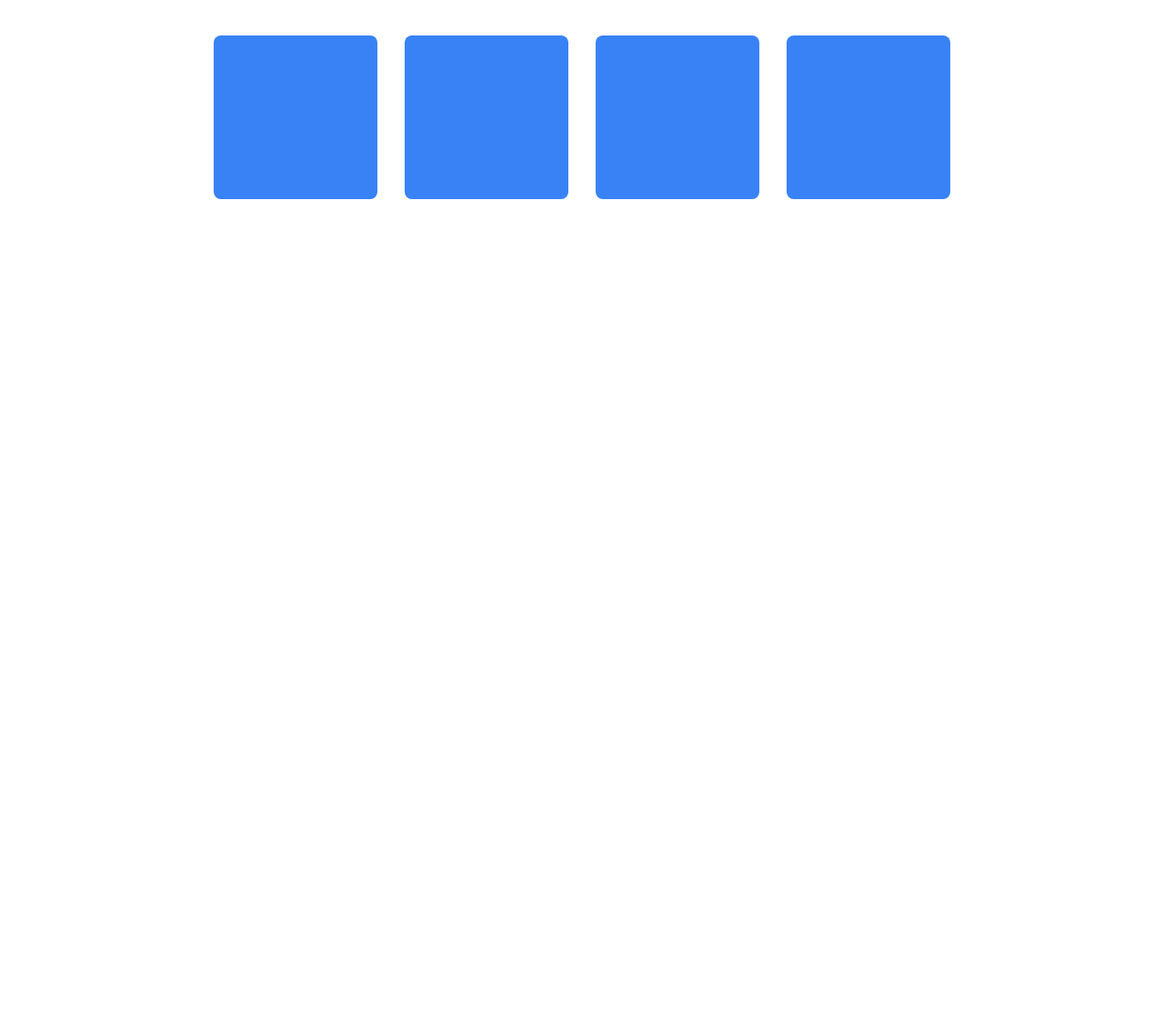
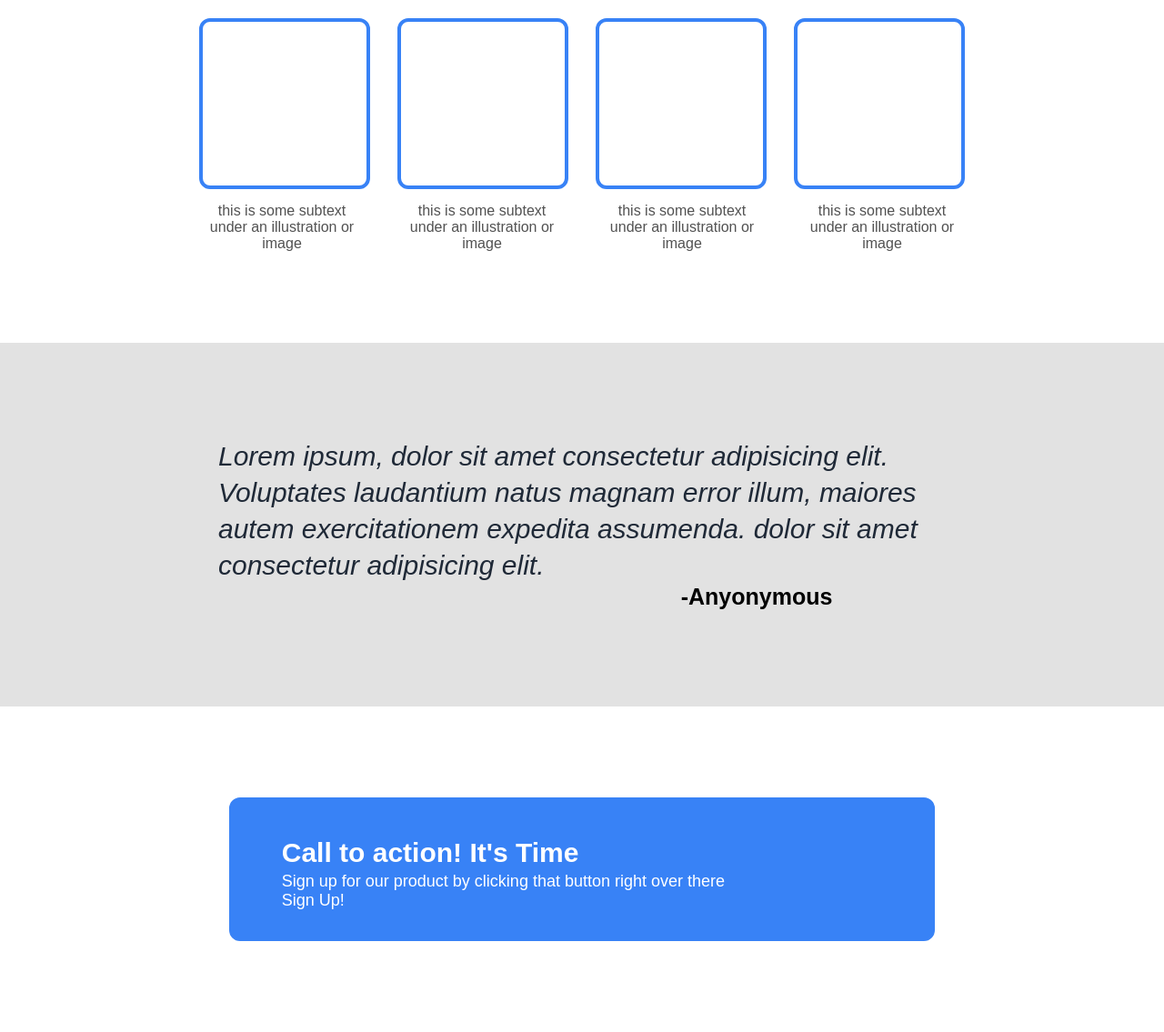
Before and after one commit to tpat02/recreate-page, a plain HTML site: page index.html in a window 1280 px wide. Shown: the part 644-1779 px from the top of the page at 91% size. Before the commit the page ends 863 px from the top, so only its background shows below. Drawn offline with Linux system fonts and the light colour scheme.

Commit message:
Nearing close to completing the webpage.
Added more content and formatting.

```diff
--- a/index.html
+++ b/index.html
@@ -7,6 +7,7 @@
     <title>Document</title>
 </head>
 <body>
+ <!--Header & Nav-->
 <div class="bluewrap">
     <div class="header">
         <div id="logo>">
@@ -14,9 +15,9 @@
         </div>
 
         <div class="nav">
-            Nav 1
-            Nav 2
-            Nav 3
+            Nav Link 1
+            Nav Link 2
+            Nav Link 3
         </div>
     </div></div>
 
@@ -36,6 +37,7 @@
     </div>
 </div>
 </div>
+<!--Blue Boxes & Subtext-->
 <h2>Some random information</h2>
 <div class="blueboxes">
     <div class="box"></div>
@@ -43,5 +45,34 @@
     <div class="box"></div>
     <div class="box"></div>
 </div>
+
+<div class="subtextgroup">
+    <div class="subtext">this is some subtext under an illustration or image</div>
+    <div class="subtext">this is some subtext under an illustration or image</div>
+    <div class="subtext">this is some subtext under an illustration or image</div>
+    <div class="subtext">this is some subtext under an illustration or image</div>
+</div>
+<!--Quote Box-->
+<div class="quotebox">
+
+    <div class="quote">
+        Lorem ipsum, dolor sit amet consectetur adipisicing elit. Voluptates laudantium natus magnam error illum, maiores autem exercitationem expedita assumenda. dolor sit amet consectetur adipisicing elit.
+    </div>
+    <div id="byline">
+        -Anyonymous
+    </div>
+    </div>
+</div>
+
+<div class="ctabox">
+    <div id="ctatext">
+    Call to action! It's Time
+    </div>
+        <div id="ctadesc">
+        Sign up for our product by clicking that button right over there
+            <div class="ctabutton">
+                Sign Up!
+            </div>
+    </div>
 </body>
 </html>
--- a/style.css
+++ b/style.css
@@ -70,10 +70,10 @@ background-color: #1f2937;
     flex-direction: row;
 }
 
-
+#herodesc{
 p{
     font-size: 20px;
-}
+}}
 h1{
     margin-bottom: 10px;
     font-weight: bold;
@@ -102,10 +102,12 @@ img{
     justify-content: center;
     .box{
         padding: 5px;
-            background-color: #3882f6;
-            color: rgb(255, 255, 255);
+            background-color: #ffffff;
             font-size: 20px;
-            border-radius: 8px;
+            border: 4px;
+            border-style: solid;
+            border-radius: 12px;
+            border-color: #3882f6;
             width: 170px;
             height: 170px;
             margin-top: 25px;
@@ -119,3 +121,74 @@ H2{
     color: #1f2937;
     text-align: center;
 }
+
+.subtextgroup{
+    color: rgb(82, 82, 82);
+    margin-top: 15px;
+    display: flex;
+    flex-direction: row;
+    gap: 50px;
+    justify-content: center;
+    .subtext{
+        max-width: 170px;
+        text-align: center;
+    }
+}
+
+.quotebox{
+    display: flex;
+    flex-direction: column;
+    flex: 1;
+    margin-top: 100px;
+    background-color: rgb(226, 226, 226);
+    width: 100%;
+    height: 400px;
+    align-items: center;
+    justify-content: center;
+    .quote{
+        color: #1f2937;
+        line-height: 40px;
+        justify-content: right;
+        max-width: 800px;
+        font-size: 30px;
+        font-weight: 10;
+        font-style: italic;
+        text-align: left;
+    }
+   #byline{
+    margin-right: -30%;
+    text-justify: right;
+    font-size: 25px;
+    font-weight: 900;
+    text-align: right;
+}}
+
+.ctabox{
+    margin: auto;
+    margin-bottom: 100px;
+    margin-top: 100px;
+    background-color: #3882f6;
+    width: 60%;
+    min-height: 150px;
+    max-height: 150px;
+    border: 4px;
+    border-style: solid;
+    border-radius: 12px;
+    border-color: #3882f6;
+    #ctatext{
+        padding-left: 7%;
+        padding-top: 40px;
+        color: white;
+        font-size: 30px;
+        font-weight: 900;
+    }
+
+    #ctadesc{
+        padding-left: 7%;
+        padding-top: 4px;
+        color: rgb(255, 255, 255);
+        font-size: 18px;
+        font-weight: 100;
+    }
+
+}
```
